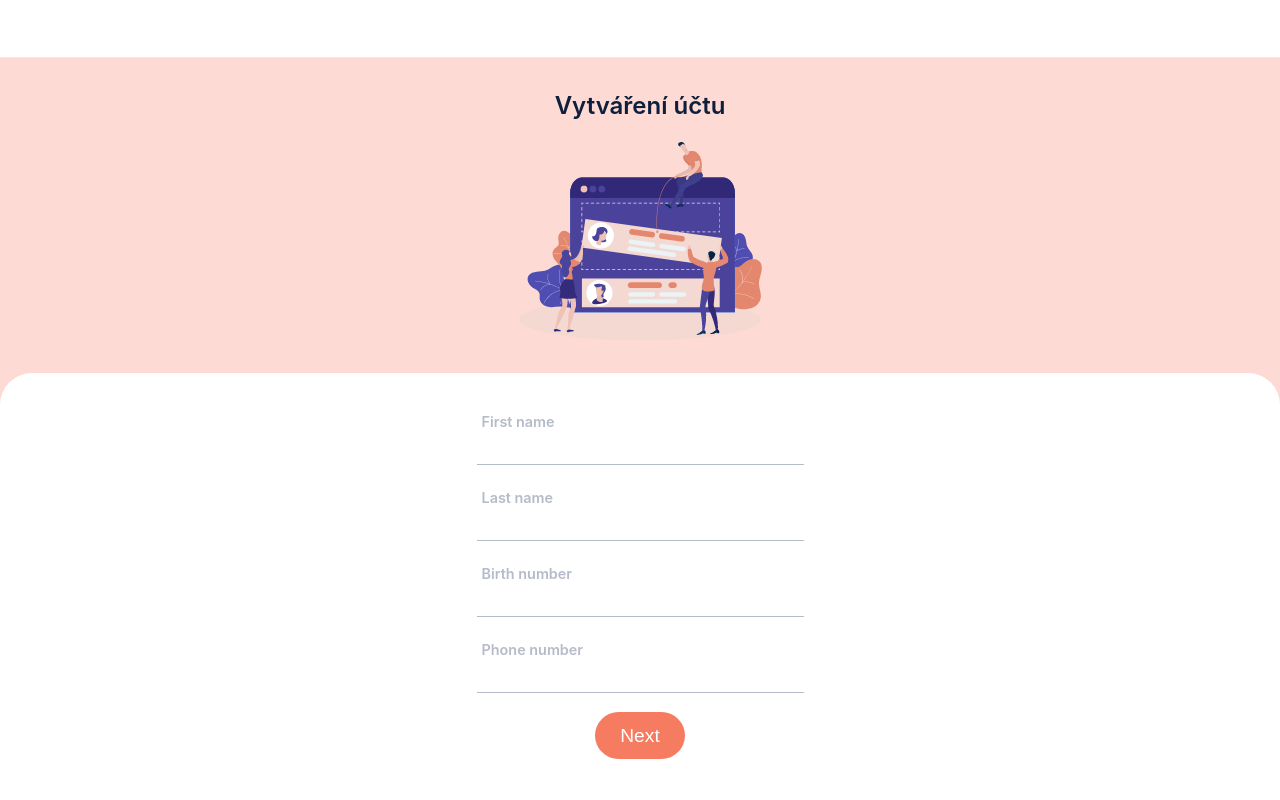
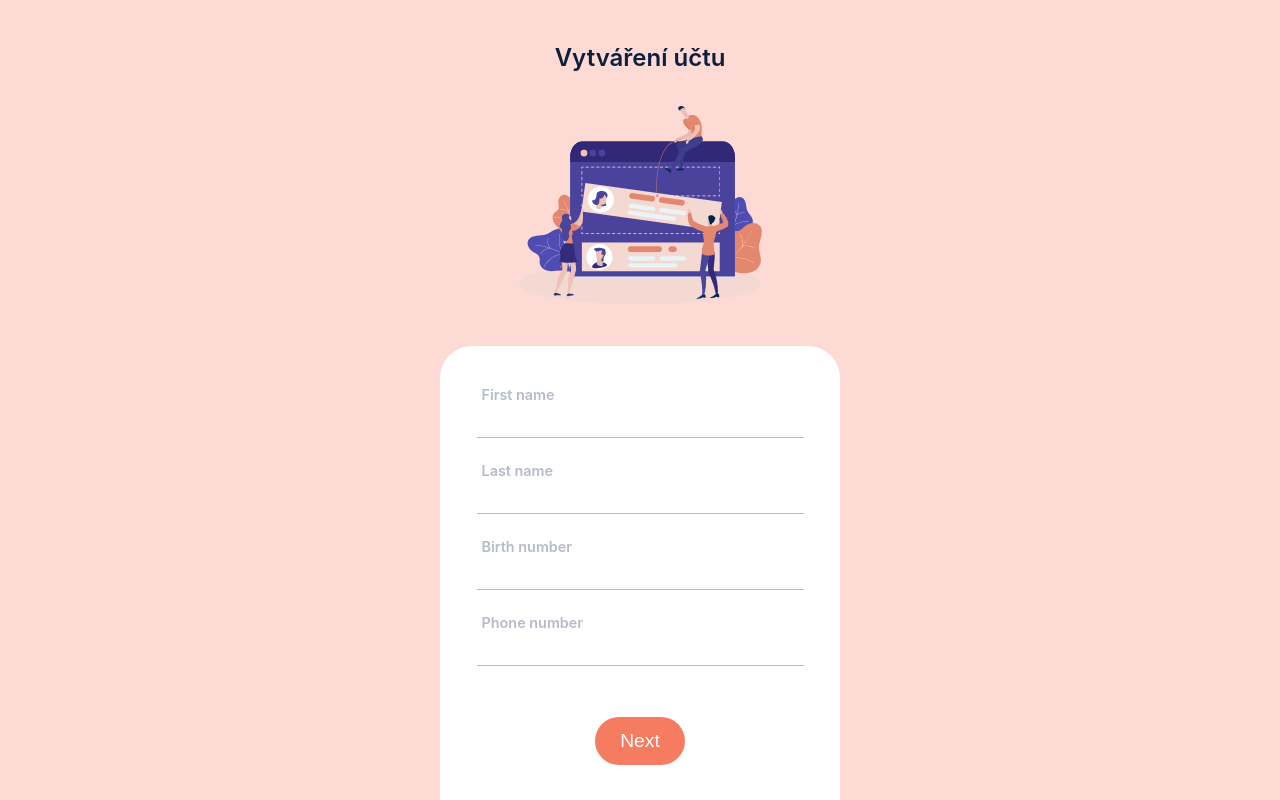
Before and after one commit to Smart-Triage/smart-triage, a Vue app: page /home in a window 1280 px wide. Both pictures are taken after a click on the button "Add patient". Built offline with nearby package versions, Linux system fonts and the light colour scheme; what vue-head, vue-uuid would draw is missing.

Commit message:
Form CSS edit and cleanup

```diff
--- a/src/App.vue
+++ b/src/App.vue
@@ -41,16 +41,29 @@ export default {
 <style lang="scss">
 @import '@/theme/variables.scss';
 html {
- height: calc(100vh - 3.6rem);
+  height: 100vh;
 }
 body {
   margin: 0;
-  height: calc(100vh - 3.6rem);;
+  height: 100vh;
   background-color: $bg-color;
 
   a {
     font-weight: 500;
     text-decoration: none;
+  }
+
+  hr {
+    display: block;
+    height: 1px;
+    border: 0;
+    border-top: 1px solid;
+    border-color: $secondary-text-color;
+    padding: 0;
+  }
+
+  .navbar {
+    display: none;
   }
 
   #app {
@@ -80,9 +93,9 @@ body {
     }
 
     .main-wrapper {
-      margin-top: 3.6rem;
-      overflow: hidden;
-      height: calc(100vh - 3.6rem);
+      // margin-top: 3.6rem;
+      // height: calc(100vh - 3.6rem);
+      height: 100vh;
 
       .page-wrapper {
         width: 60%;
--- a/src/views/Form.vue
+++ b/src/views/Form.vue
@@ -1,5 +1,5 @@
 <template>
-  <div>
+  <div class="main-container">
     <div class="home-page-top-img">
       <h1 class="page-title">
         Vytváření účtu
@@ -100,7 +100,7 @@ export default {
 @import '@/theme/variables.scss';
 
 .page-title {
-  margin: 1.5em 0 1em 0;
+  margin: 1.5em 0;
   font-weight: 600;
   font-size: 1.5em;
   line-height: 1em;
@@ -118,21 +118,30 @@ export default {
   }
 }
 
+.main-container {
+  height: 100vh;
+  display: flex;
+  flex-direction: column;
+}
+
 .container {
   display: flex;
   flex-direction: column;
+  align-self: flex-end;
+  width: 100vw;
   align-items: center;
   margin: 0 auto;
   background-color: white;
   border-radius: 2em 2em 0 0;
-  height: 100vh;
+  max-width: 400px;
+  padding: 0 0 2em 0;
 }
 
 .container div {
   display: flex;
   flex-direction: column;
   align-items: center;
-  margin-top: 2em;
+  margin: 2em 0;
 }
 
 .floating-label {
--- a/src/views/Home.vue
+++ b/src/views/Home.vue
@@ -10,7 +10,7 @@
 
       <PatientList></PatientList>
 
-      <button class="link home-page-btn" @click="createPatient">
+      <button class="link btn-primary" @click="createPatient">
         Add patient
       </button>
     </div>
@@ -62,7 +62,7 @@ export default {
   flex-direction: column;
   justify-content: space-between;
   align-items: center;
-  height: calc(100vh - 3.6rem);
+  height: 100vh;
 
   .home-page-top-img {
     display: flex;
```
Also changed, not shown: 1 other file (tests, documents, lock files or other folders).
